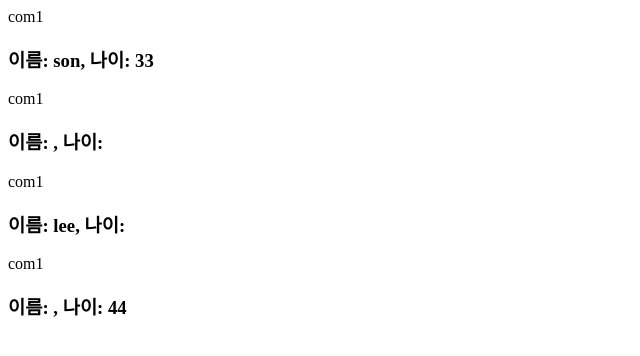
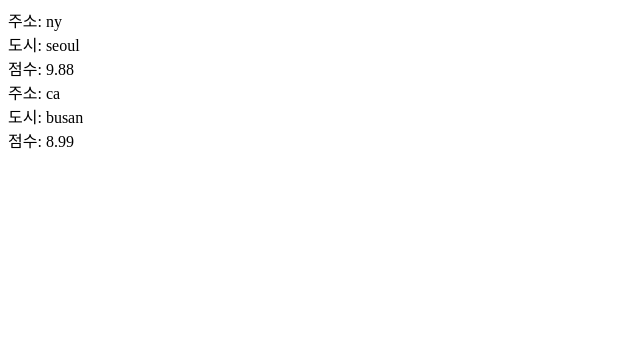
Before and after one commit to Jin19121/react20241105, a React (Vite) app: page / in a window 1280 px wide. Shown: the top 356 px of the page, without its empty margins (0-640 px from the left). Built offline with nearby package versions, Linux system fonts and the light colour scheme.

Commit message:
props 연습

```diff
--- a/src/main.jsx
+++ b/src/main.jsx
@@ -1,9 +1,9 @@
 import { StrictMode } from "react";
 import { createRoot } from "react-dom/client";
-import MyApp16 from "./apps/MyApp16.jsx";
+import MeApp16 from "./practice/MeApp16.jsx";
 
 createRoot(document.getElementById("root")).render(
   <StrictMode>
-    <MyApp16 />
+    <MeApp16 />
   </StrictMode>,
 );
--- /dev/null
+++ b/src/practice/MeApp16.jsx
@@ -0,0 +1,31 @@
+import React from "react";
+import * as PropTypes from "prop-types";
+
+function MyCom(props) {
+  return (
+    <div>
+      주소: {props.address}
+      <br />
+      도시: {props.city}
+      <br />
+      점수: {props.score}
+    </div>
+  );
+}
+
+MyCom.propTypes = {
+  address: PropTypes.string,
+  city: PropTypes.string,
+  score: PropTypes.number,
+};
+
+function MeApp16(props) {
+  return (
+    <div>
+      <MyCom address={"ny"} city={"seoul"} score={9.88} />
+      <MyCom address={"ca"} city={"busan"} score={8.99} />
+    </div>
+  );
+}
+
+export default MeApp16;
```
